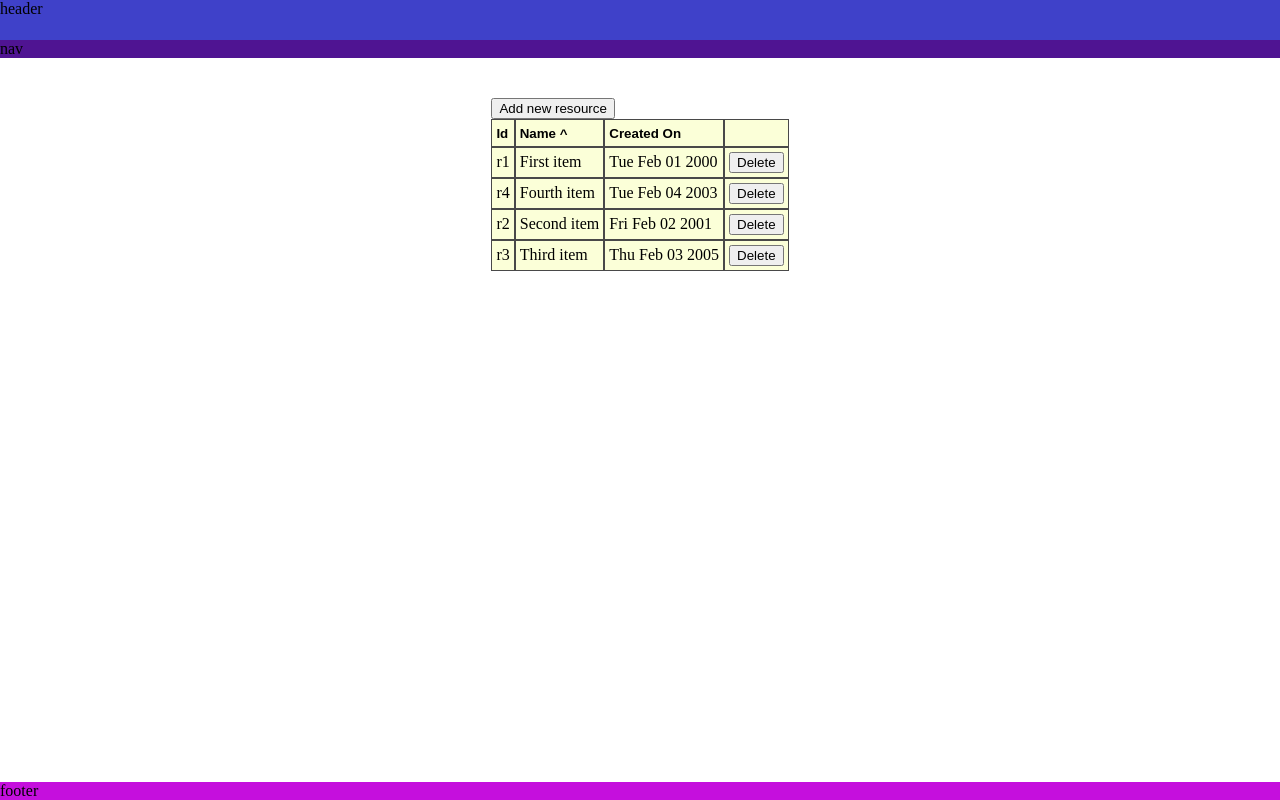
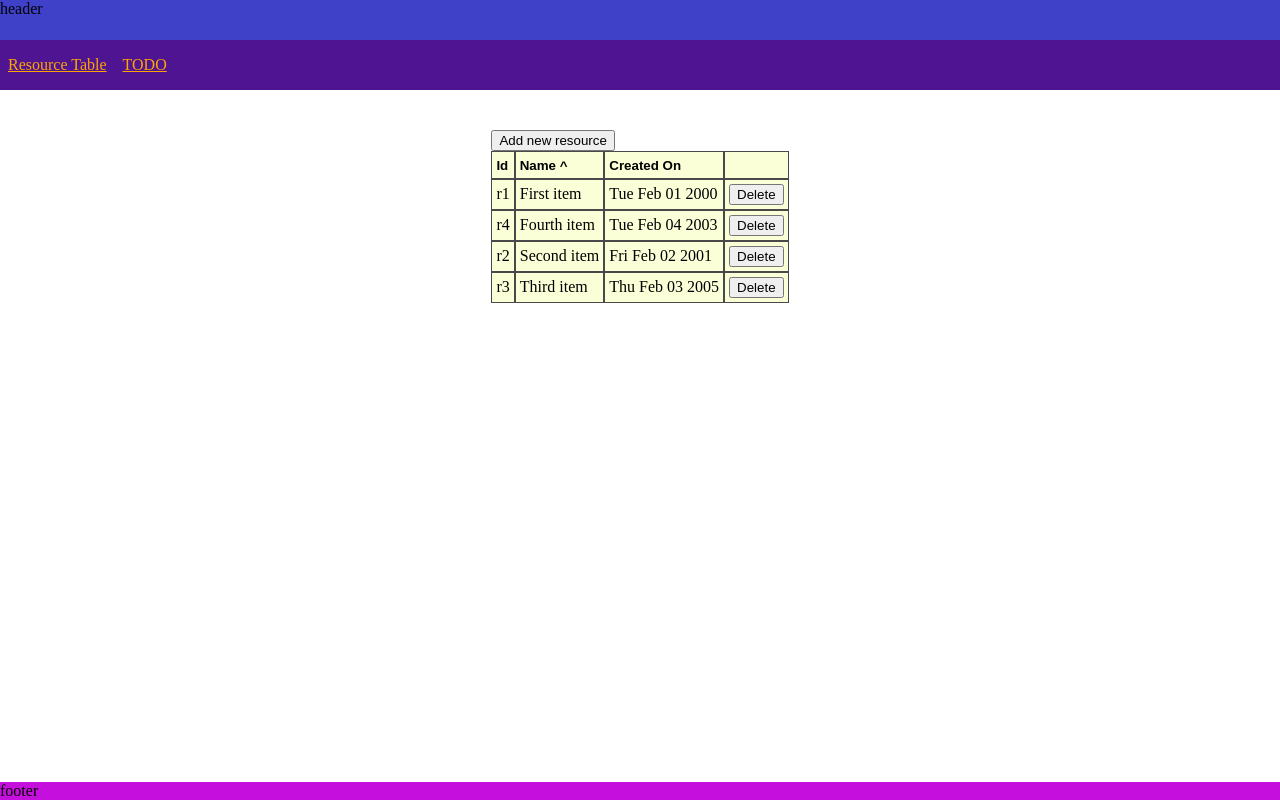
Before and after one commit to Swazimodo/react-table-test, a React (Create React App) app: page /table in a window 1280 px wide. Built offline with nearby package versions, Linux system fonts and the light colour scheme.

Commit message:
feat: add nav buttons

```diff
--- a/src/layout/nav.tsx
+++ b/src/layout/nav.tsx
@@ -1,10 +1,32 @@
 import { FC } from 'react';
+import { Link } from 'react-router-dom';
 import styled from 'styled-components'
 
 export const Nav: FC = () => {
-  return <SiteNav>nav</SiteNav>
+  return <SiteNav>
+    <ul>
+      <li><Link to="table">Resource Table</Link></li>
+      <li><Link to="TODO">TODO</Link></li>
+    </ul>
+  </SiteNav>
 }
 
 const SiteNav = styled.nav`
   background-color: #4f1492;
+
+  ul {
+    padding: 0;
+  }
+
+  li {
+    display: inline-block;
+    padding: 0 8px;
+  }
+
+  a:link,
+  a:visited,
+  a:hover,
+  a:active {
+    color: orange;
+  }
 `
```
